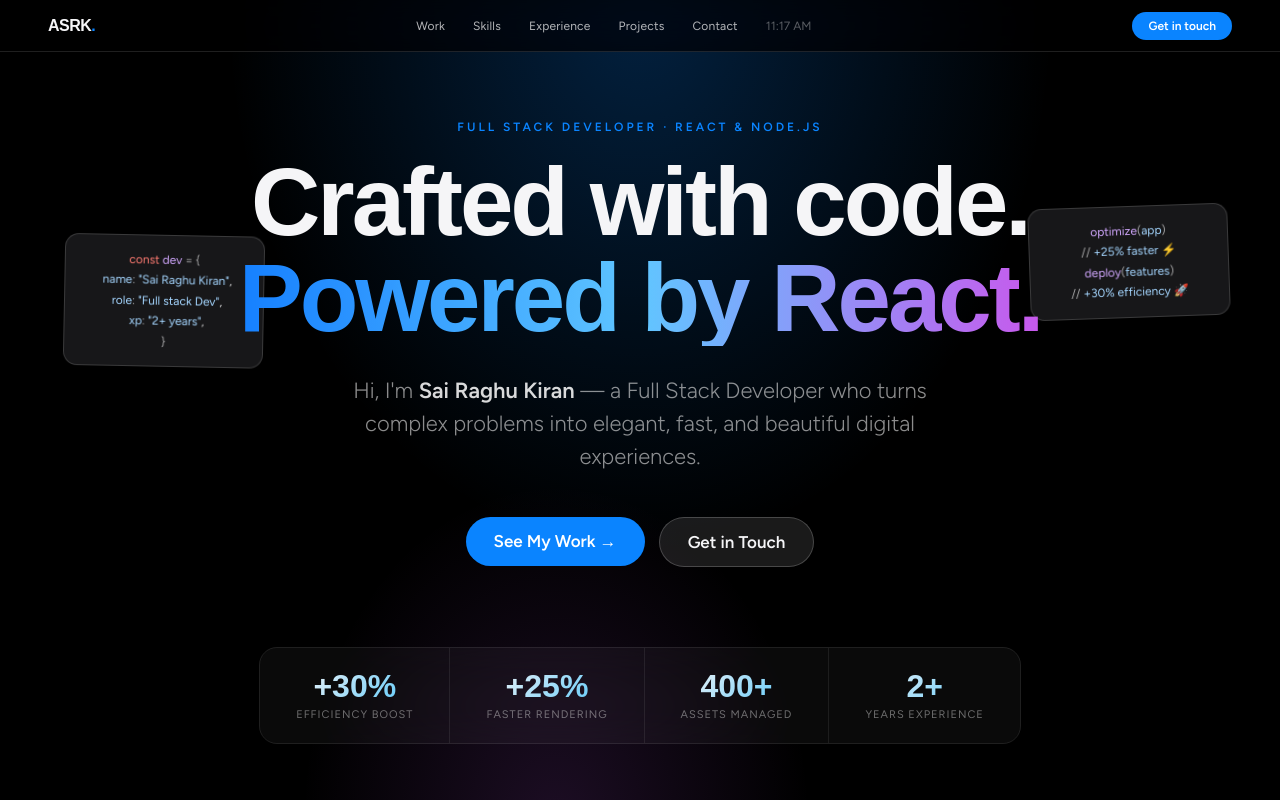
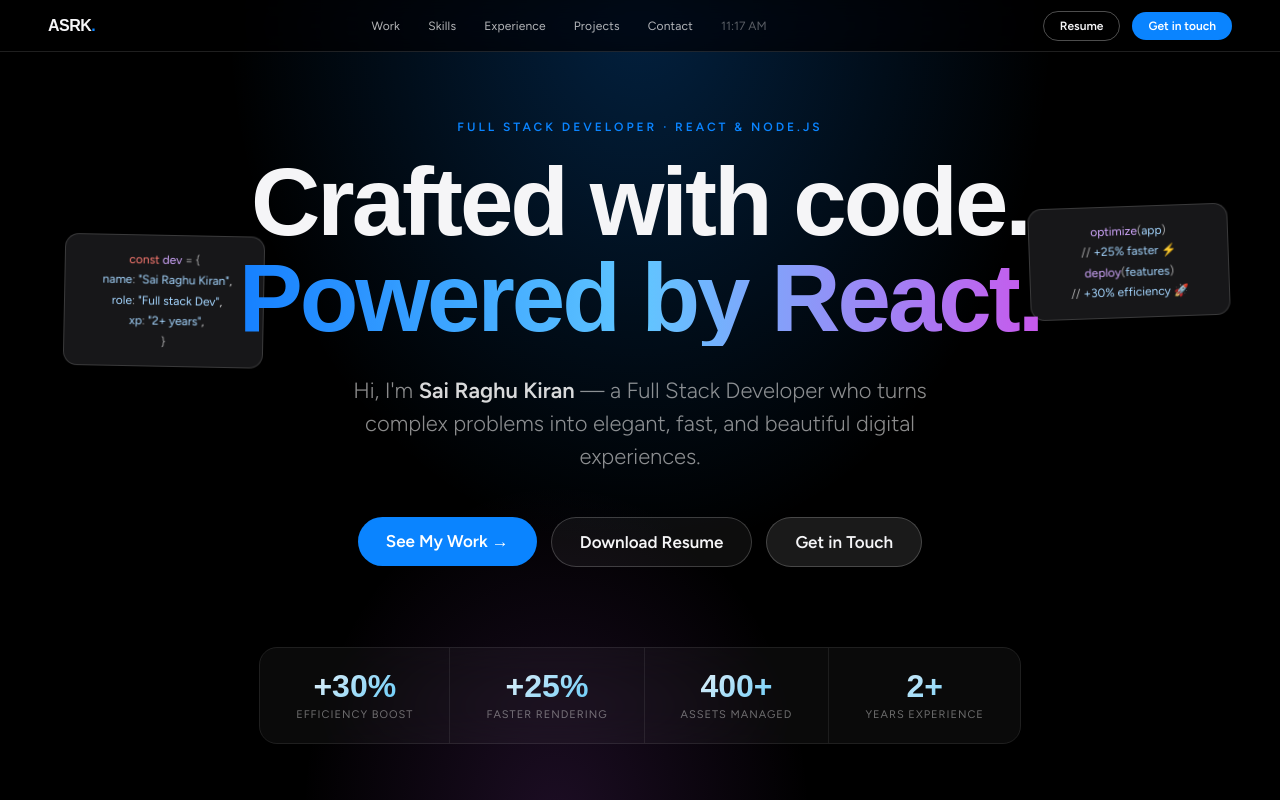
Before and after one commit to sairaghukiran14/portfolio, a React (Vite) app: page / in a window 1280 px wide. Shown: the top 800 px of the page. Built offline with nearby package versions, Linux system fonts and the light colour scheme; a web font is replaced by a local one.

Commit message:
Updated the Resume Downoad Option

```diff
--- a/src/Components/Hero.jsx
+++ b/src/Components/Hero.jsx
@@ -25,6 +25,9 @@
         <a href="#work">
           <button className="btn-primary">See My Work →</button>
         </a>
+        <a href="/resume.pdf" download="Sai_Raghu_Kiran_Resume.pdf">
+          <button className="btn-ghost" style={{ background: "rgba(255,255,255,0.05)", borderColor: "rgba(255,255,255,0.2)" }}>Download Resume</button>
+        </a>
         <a href="#contact">
           <button className="btn-ghost">Get in Touch</button>
         </a>
--- a/src/Components/Nav.jsx
+++ b/src/Components/Nav.jsx
@@ -29,9 +29,14 @@
           {clock}
         </span>
       </div>
-      <a href="mailto:avulasairaghukiran@gmail.com">
-        <button className="nav-cta">Get in touch</button>
-      </a>
+      <div style={{ display: "flex", gap: "12px", alignItems: "center" }}>
+        <a href="/resume.pdf" download="Sai_Raghu_Kiran_Resume.pdf">
+          <button className="nav-cta" style={{ background: "transparent", border: "0.5px solid rgba(255,255,255,0.3)", color: "var(--white)" }}>Resume</button>
+        </a>
+        <a href="mailto:avulasairaghukiran@gmail.com">
+          <button className="nav-cta">Get in touch</button>
+        </a>
+      </div>
     </nav>
   );
 }
```
Also changed, not shown: 1 other file (tests, documents, lock files or other folders).
